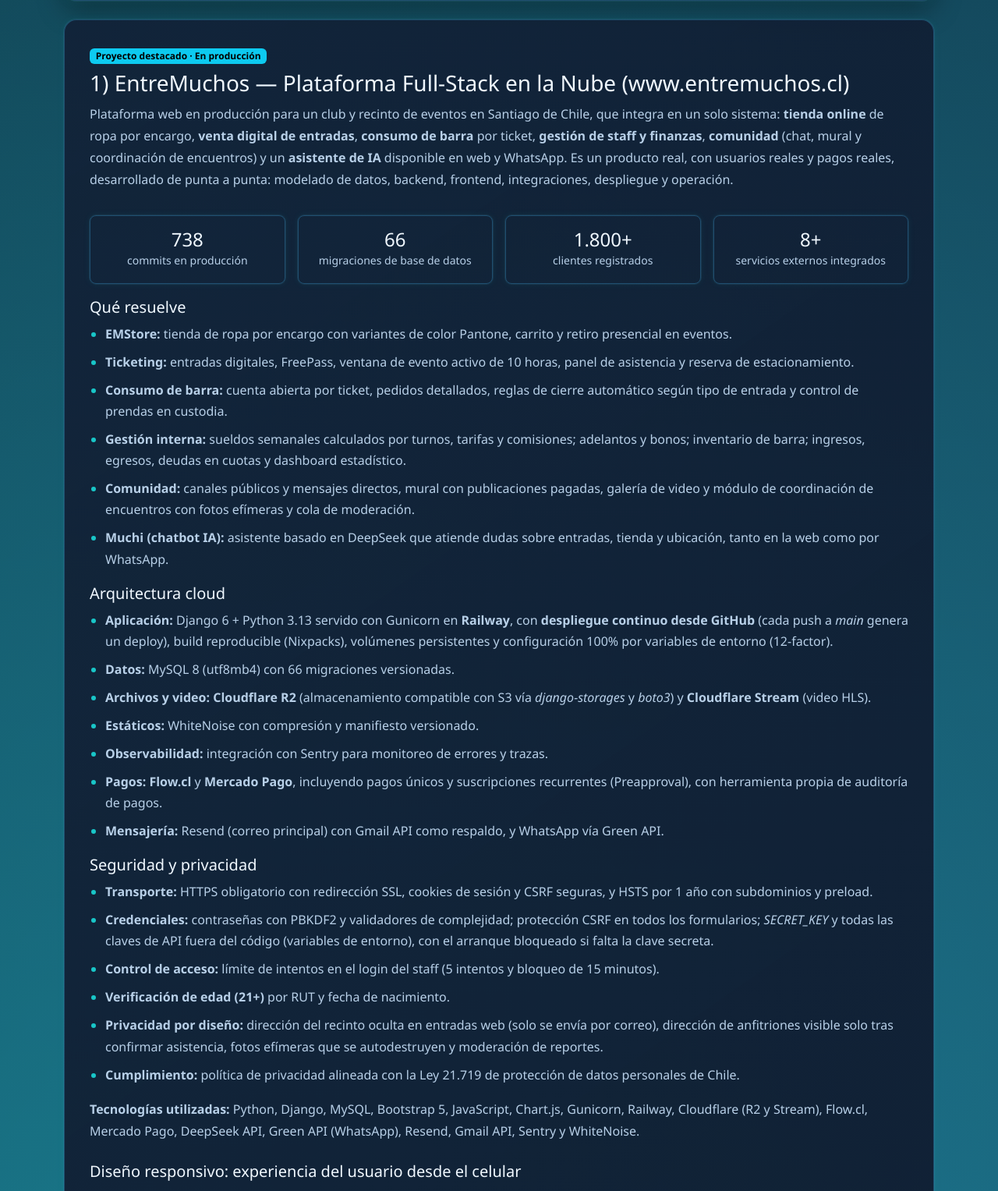
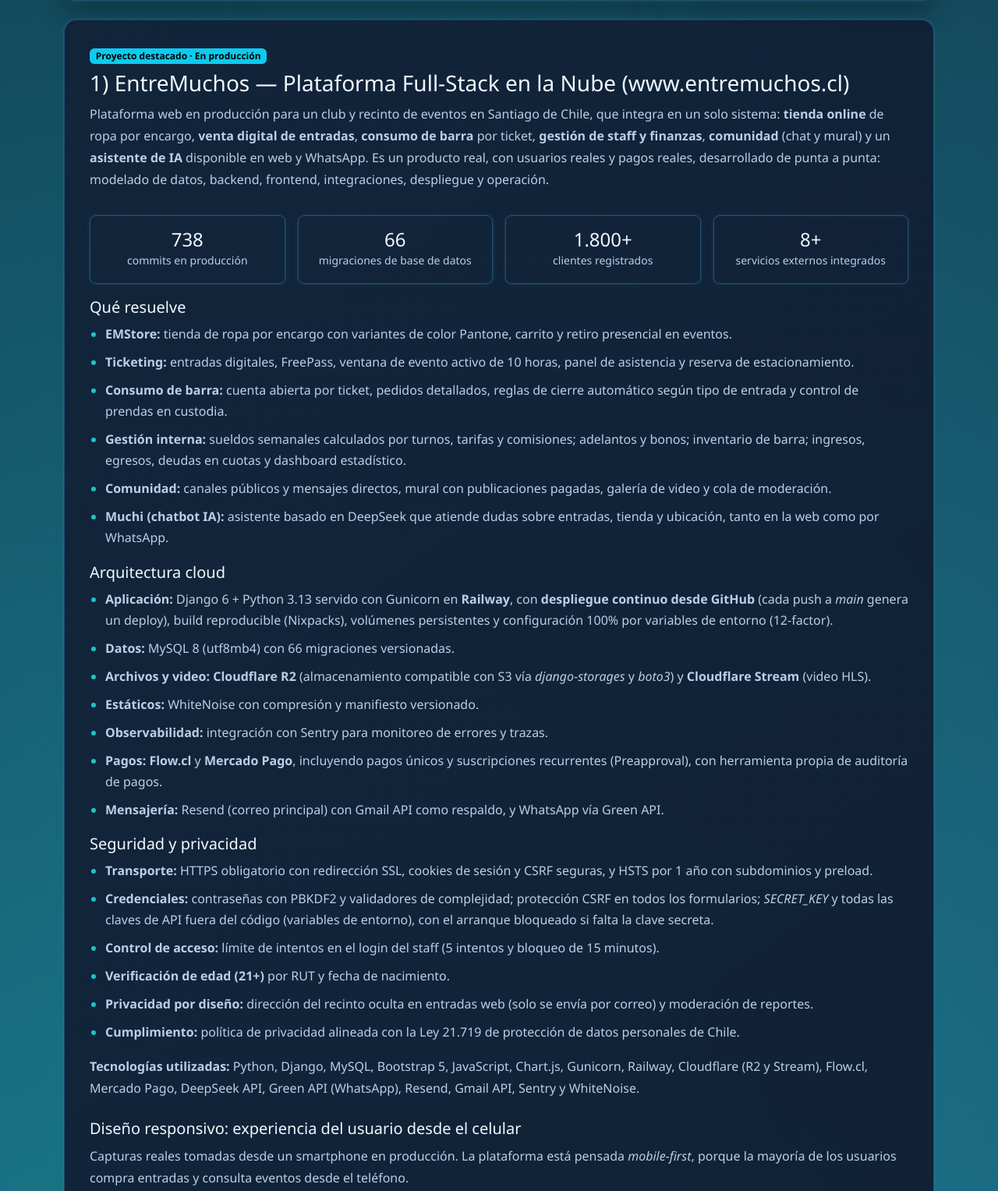
Before and after one commit to simoncastillo1712/webPortfolio, a Django app: page /proyectos/ in a window 1280 px wide. Shown: the part 528-2055 px from the top of the page at 78% size. Run offline with Django 5.2, Linux system fonts and the light colour scheme.

Commit message:
refactor: remove meetup coordination feature from EntreMuchos description
Co-Authored-By: Claude Sonnet 5.5 <noreply@anthropic.com>

```diff
--- a/config/portafolio/templates/proyectos.html
+++ b/config/portafolio/templates/proyectos.html
@@ -21,7 +21,7 @@
         Plataforma web en producción para un club y recinto de eventos en Santiago de Chile, que integra en un solo
         sistema: <strong>tienda online</strong> de ropa por encargo, <strong>venta digital de entradas</strong>,
         <strong>consumo de barra</strong> por ticket, <strong>gestión de staff y finanzas</strong>,
-        <strong>comunidad</strong> (chat, mural y coordinación de encuentros) y un <strong>asistente de IA</strong>
+        <strong>comunidad</strong> (chat y mural) y un <strong>asistente de IA</strong>
         disponible en web y WhatsApp. Es un producto real, con usuarios reales y pagos reales, desarrollado de punta a punta:
         modelado de datos, backend, frontend, integraciones, despliegue y operación.
     </p>
@@ -39,7 +39,7 @@
         <li><strong>Ticketing:</strong> entradas digitales, FreePass, ventana de evento activo de 10 horas, panel de asistencia y reserva de estacionamiento.</li>
         <li><strong>Consumo de barra:</strong> cuenta abierta por ticket, pedidos detallados, reglas de cierre automático según tipo de entrada y control de prendas en custodia.</li>
         <li><strong>Gestión interna:</strong> sueldos semanales calculados por turnos, tarifas y comisiones; adelantos y bonos; inventario de barra; ingresos, egresos, deudas en cuotas y dashboard estadístico.</li>
-        <li><strong>Comunidad:</strong> canales públicos y mensajes directos, mural con publicaciones pagadas, galería de video y módulo de coordinación de encuentros con fotos efímeras y cola de moderación.</li>
+        <li><strong>Comunidad:</strong> canales públicos y mensajes directos, mural con publicaciones pagadas, galería de video y cola de moderación.</li>
         <li><strong>Muchi (chatbot IA):</strong> asistente basado en DeepSeek que atiende dudas sobre entradas, tienda y ubicación, tanto en la web como por WhatsApp.</li>
     </ul>
 
@@ -60,7 +60,7 @@
         <li><strong>Credenciales:</strong> contraseñas con PBKDF2 y validadores de complejidad; protección CSRF en todos los formularios; <em>SECRET_KEY</em> y todas las claves de API fuera del código (variables de entorno), con el arranque bloqueado si falta la clave secreta.</li>
         <li><strong>Control de acceso:</strong> límite de intentos en el login del staff (5 intentos y bloqueo de 15 minutos).</li>
         <li><strong>Verificación de edad (21+)</strong> por RUT y fecha de nacimiento.</li>
-        <li><strong>Privacidad por diseño:</strong> dirección del recinto oculta en entradas web (solo se envía por correo), dirección de anfitriones visible solo tras confirmar asistencia, fotos efímeras que se autodestruyen y moderación de reportes.</li>
+        <li><strong>Privacidad por diseño:</strong> dirección del recinto oculta en entradas web (solo se envía por correo) y moderación de reportes.</li>
         <li><strong>Cumplimiento:</strong> política de privacidad alineada con la Ley 21.719 de protección de datos personales de Chile.</li>
     </ul>
 
@@ -107,7 +107,7 @@
         <li><strong>Comercial:</strong> gestión de clientes, staff y ventas, con vista consolidada por evento.</li>
         <li><strong>Staff y remuneraciones:</strong> cálculo semanal de pago según turnos, tarifas y comisiones, con adelantos y bonos.</li>
         <li><strong>Finanzas:</strong> ingresos, egresos y deudas con control de cuotas.</li>
-        <li><strong>Comunidad y moderación:</strong> administración de galería de video, mural con publicaciones pagadas, juntas privadas (anfitriones, invitados y solicitudes) y cola de reportes.</li>
+        <li><strong>Comunidad y moderación:</strong> administración de galería de video, mural con publicaciones pagadas y cola de reportes.</li>
         <li><strong>Dashboard de estadísticas:</strong> indicadores clave y gráficos con Chart.js sobre ingresos, clientes nuevos y recurrentes, entradas, FreePass emitidos, visitas, clics externos y uso del chatbot.</li>
         <li><strong>Usuarios, perfiles y roles:</strong> creación de perfiles de cliente, staff y administrador, con roles configurables directamente desde el panel, sin tocar código. Cada rol define qué puede ver y hacer la persona y puede tener un sueldo asignado. Los privilegios siguen el principio de <strong>mínimo privilegio</strong>: el staff accede con una clave de 4 dígitos y solo ve la información que el administrador autoriza (control de acceso basado en roles).</li>
         <li><strong>Seguridad del panel:</strong> acceso solo para staff autenticado, con límite de intentos de login (5 intentos y bloqueo de 15 minutos).</li>
```
